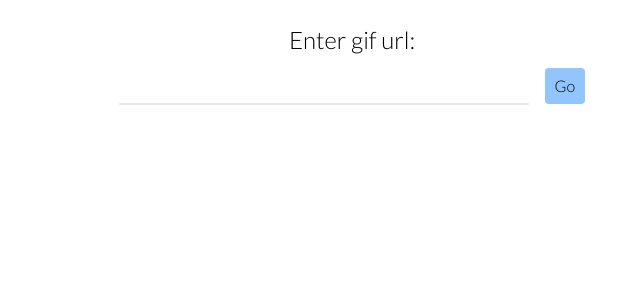
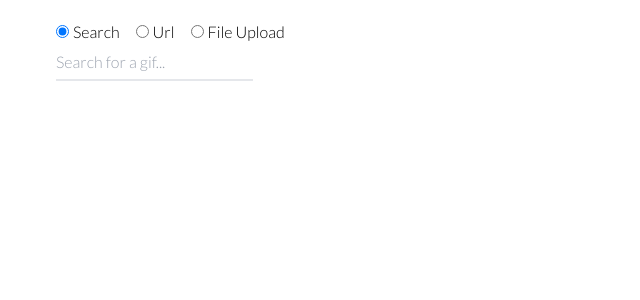
Before and after one commit to GabeMeister/gif-frames, a React (Create React App) app: page / in a window 1280 px wide. Shown: the top 300 px of the page, without its empty margins (288-928 px from the left). Built offline with nearby package versions, Linux system fonts and the light colour scheme.

Commit message:
Added gif search

```diff
--- /dev/null
+++ b/src/components/GifSearcher.js
@@ -0,0 +1,44 @@
+import React, { useRef, useState } from 'react';
+
+import { useGifSearch } from './lib/hooks';
+
+export default function GifSearcher() {
+  const searchWordRef = useRef(null);
+  const [hoveredGifId, setHoveredGifId] = useState('');
+  const [searchWord, setSearchWord] = useState('');
+  const [gifs, gifsLoading, gifsError] = useGifSearch({ text: searchWord });
+
+  return (
+    <div>
+      <input
+        ref={searchWordRef}
+        type="text"
+        value={searchWord}
+        onChange={() => setSearchWord(searchWordRef.current.value)}
+        placeholder="Search for a gif..."
+        className="pb-2 border-b-2 outline-none focus:border-blue-300 mr-3 w-1/3"
+      />
+      <div>
+        {gifsLoading && (
+          <div>Loading...</div>
+        )}
+        {gifsError && (
+          <div>Error occurred while loading gifs...</div>
+        )}
+        {gifs && (
+          gifs.map(gif => (
+            <img
+              key={gif.id}
+              alt="gif_thumbnail_preview"
+              src={hoveredGifId === gif.id ? gif.url : gif.thumbnail}
+              onMouseEnter={() => setHoveredGifId(gif.id)}
+              onMouseLeave={() => setHoveredGifId('')}
+              className="m-3 w-48 inline-block"
+            />
+          ))
+        )}
+
+      </div>
+    </div >
+  );
+};
--- /dev/null
+++ b/src/components/RadioTab.js
@@ -0,0 +1,32 @@
+import React, { useState } from 'react';
+
+export default function RadioTab({ options }) {
+  const [method, setMethod] = useState(options[0].name);
+
+  return (
+    <div>
+      {options.map(option => {
+        return (
+          <div className="inline mr-4">
+            <input
+              type="radio"
+              name="gif_input_method"
+              value={option.name}
+              className="mr-1 cursor-pointer"
+              checked={method === option.name}
+              onClick={() => setMethod(option.name)}
+            />
+            <label
+              for="gif_input_method"
+              onClick={() => setMethod(option.name)}
+              className="cursor-pointer"
+            >{option.displayName}</label>
+          </div>
+        );
+      })}
+      <div className="mt-3">
+        {options.find(x => x.name === method).content}
+      </div>
+    </div >
+  );
+};
--- /dev/null
+++ b/src/components/lib/giphy.js
@@ -0,0 +1,20 @@
+export default function getGiphyGifs(text) {
+  return fetch(`https://api.giphy.com/v1/gifs/search?api_key=${process.env.REACT_APP_GIPHY_API_KEY}&q=${text}`, {
+    "method": "GET",
+    "headers": {}
+  })
+    .then(resp => {
+      return resp.json();
+    })
+    .then(resp => {
+      const gifResults = resp.data || [];
+
+      return gifResults.map(gifData => {
+        return {
+          id: gifData.id,
+          thumbnail: `https://media3.giphy.com/media/${gifData.id}/200_s.gif`,
+          url: `https://media.giphy.com/media/${gifData.id}/giphy.gif`
+        };
+      });
+    });
+};
--- /dev/null
+++ b/src/components/lib/hooks.js
@@ -0,0 +1,32 @@
+import { useState, useEffect } from 'react';
+import getGiphyGifs from './giphy';
+
+export const useGifSearch = ({ text }) => {
+  const [results, setResults] = useState([]);
+  const [error, setError] = useState([]);
+  const [loading, setLoading] = useState(false);
+
+  useEffect(() => {
+    if (text.length) {
+      setLoading(true);
+      setResults([]);
+
+      getGiphyGifs(text)
+        .then(gifData => {
+          setResults(gifData);
+          setLoading(false);
+          setError(false);
+        })
+        .catch(err => {
+          setLoading(false);
+          setError(true);
+        });
+    }
+    else {
+      setResults([]);
+      setError(false);
+    }
+  }, [text]);
+
+  return [results, loading, error];
+};
--- a/src/components/pages/HomePage.js
+++ b/src/components/pages/HomePage.js
@@ -2,6 +2,8 @@ import React, { useEffect, useRef, useState } from 'react';
 import {
   Redirect
 } from 'react-router-dom';
+import GifSearcher from '../GifSearcher';
+import RadioTab from '../RadioTab';
 
 export default function HomePage() {
   const [gifUrl, setGifUrl] = useState('');
@@ -38,14 +40,26 @@ export default function HomePage() {
       {redirecting ? (
         <Redirect to={`/editor?gifUrl=${gifUrl}`} />
       ) : (
-          <div className="p-6 text-center">
-            <h1 className="text-2xl">Enter gif url:</h1>
+          <div className="p-6 w-1/2 mr-auto ml-auto">
+            <RadioTab options={[
+              {
+                name: 'search',
+                displayName: 'Search',
+                content: (
+                  <GifSearcher />
+                )
+              },
+              {
+                name: 'url',
+                displayName: 'Url',
+                content: (
+                  <>
                     <input
                       ref={gifUrlRef}
                       type="text"
                       value={gifUrl}
                       onChange={() => setGifUrl(gifUrlRef.current.value)}
-              className="pt-2 pb-2 border-b-2 outline-none focus:border-blue-300 mr-3 mt-3 w-1/3"
+                      className="pb-2 border-b-2 outline-none focus:border-blue-300 mr-3 w-1/3"
                     />{' '}
                     <button
                       onClick={onUrlEntered}
@@ -56,6 +70,17 @@ export default function HomePage() {
                         : <span>Go</span>
                       }
                     </button>
+                  </>
+                )
+              },
+              {
+                name: 'file',
+                displayName: 'File Upload',
+                content: (
+                  <div>This is the file upload tab</div>
+                )
+              }
+            ]} />
           </div>
         )}
     </>
```
Lines whose indentation alone changed are shown as unchanged.
